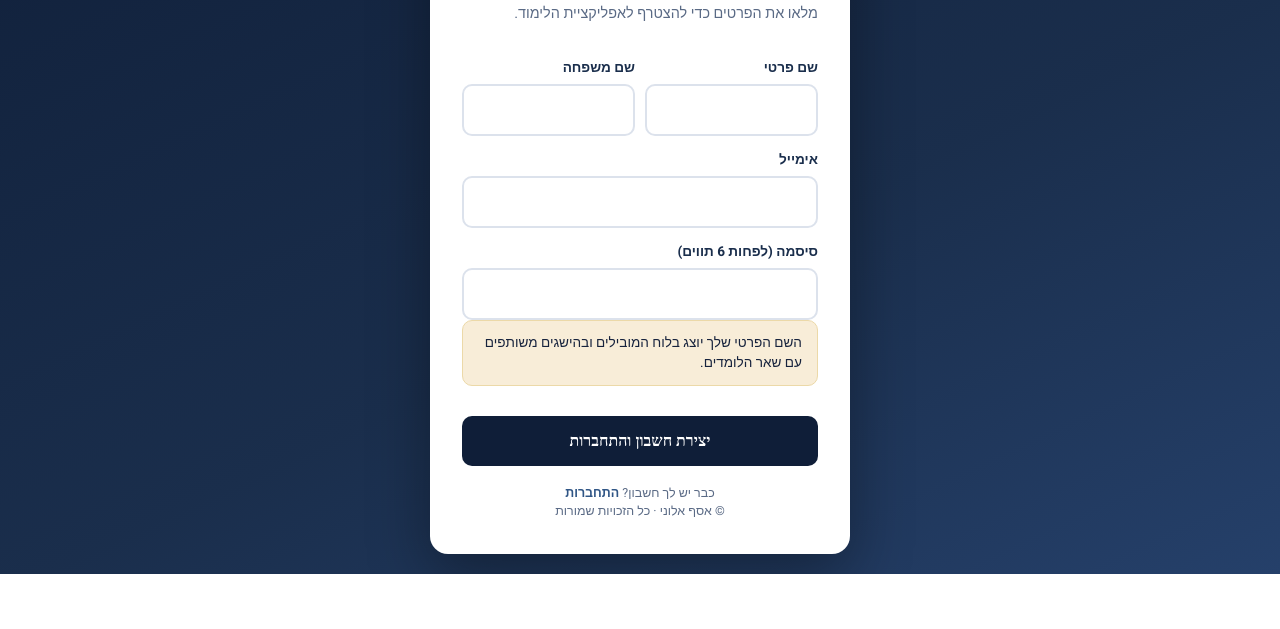
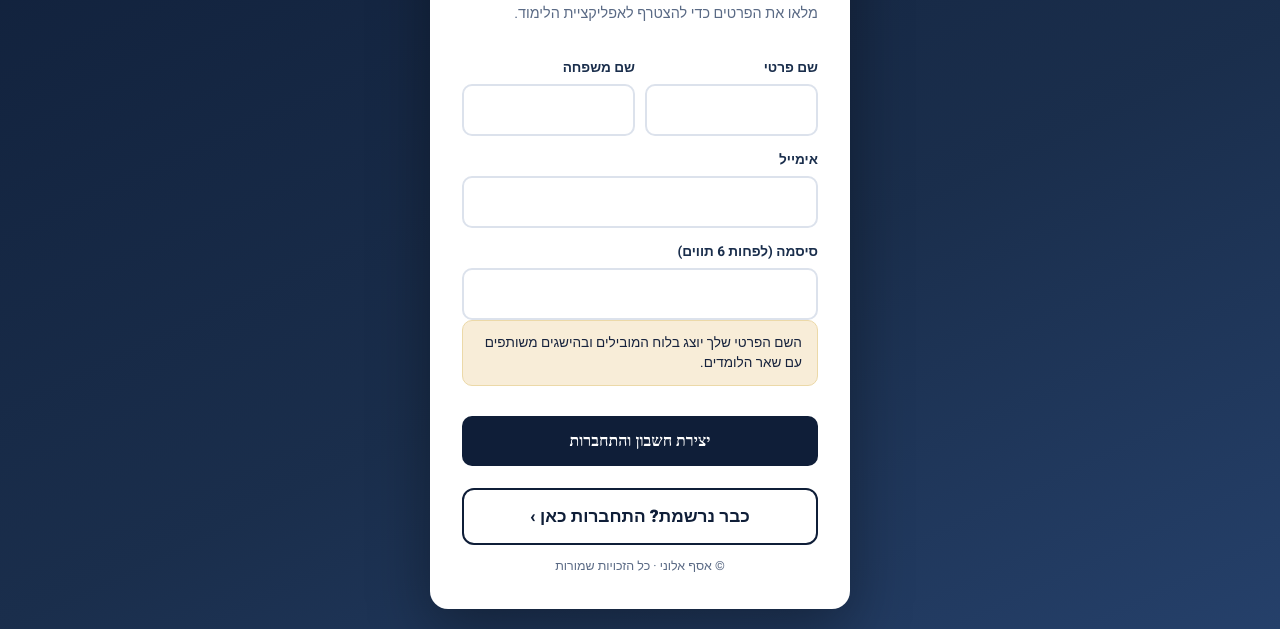
Before and after one commit to allonyman-ui/crim-pro-prep, a website: page public/register.html in a window 1280 px wide. Shown: the part 271-900 px from the top of the page. Before the commit the page ends 845 px from the top, so only its background shows below. Drawn offline with Linux system fonts and the light colour scheme; a web font is replaced by a local one.

Commit message:
Make the login link on the register page a prominent button
Was a small inline link buried in the footer text; now a full-width
bordered button of its own so returning users notice it immediately.

```diff
--- a/public/register.html
+++ b/public/register.html
@@ -35,7 +35,9 @@ button:disabled{opacity:.5;cursor:not-allowed}
 .err{background:#fbe9e8;border:1px solid var(--stamp);color:var(--stamp);border-radius:10px;padding:10px 14px;font-size:.88rem;margin-top:14px;display:none}
 .err.show{display:block}
 .note{background:var(--gold-bg);border:1px solid var(--goldln);border-radius:10px;padding:12px 15px;font-size:.85rem;margin-bottom:8px}
-.foot{text-align:center;color:var(--muted);font-size:.78rem;margin-top:18px}
+.foot{text-align:center;color:var(--muted);font-size:.78rem;margin-top:12px}
+.loginlink{display:block;text-align:center;margin-top:22px;padding:14px;border:2px solid var(--navy);border-radius:12px;color:var(--navy);font-weight:800;font-size:1.08rem;text-decoration:none;transition:.15s}
+.loginlink:hover{background:var(--navy);color:#fff}
 </style>
 </head>
 <body>
@@ -65,7 +67,8 @@ button:disabled{opacity:.5;cursor:not-allowed}
     <div class="err" id="err"></div>
     <button type="submit" id="submitBtn">יצירת חשבון והתחברות</button>
   </form>
-  <div class="foot">כבר יש לך חשבון? <a href="/login.html" style="color:var(--blue);font-weight:700;text-decoration:none">התחברות</a><br>© אסף אלוני · כל הזכויות שמורות</div>
+  <a href="/login.html" class="loginlink">כבר נרשמת? התחברות כאן ›</a>
+  <div class="foot">© אסף אלוני · כל הזכויות שמורות</div>
 </div>
 <script>
 const form = document.getElementById("regForm");
```
